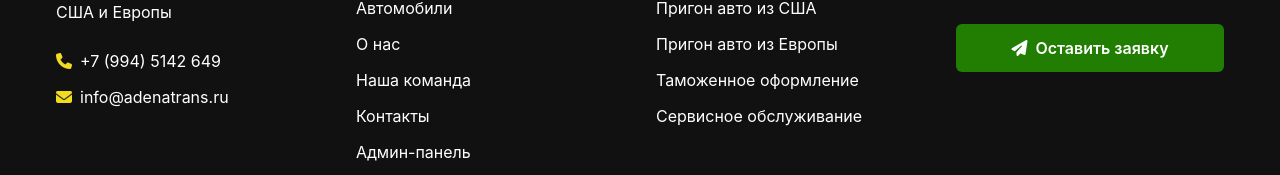
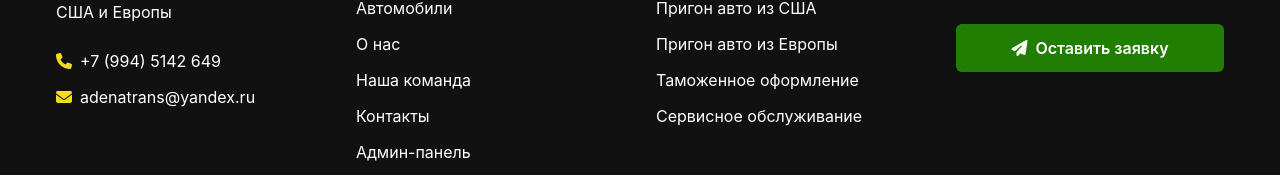
Before and after one commit to bazik26/car-client, an Angular app: page /home in a window 1280 px wide. Shown: the part 2709-2884 px from the top of the page. Built offline with nearby package versions, Linux system fonts and the light colour scheme; no server answers.

Commit message:
fix mail

```diff
--- a/src/app/constants.ts
+++ b/src/app/constants.ts
@@ -1,6 +1,6 @@
 export const BRAND_CONFIG = {
   name: 'Adena Trans',
-  email: 'info@adenatrans.ru',
+  email: 'adenatrans@yandex.ru',
   shortName: 'Adena Trans',
   phone: '+7 (994) 5142 649',
   phoneLink: 'tel:+79945142649',
```
